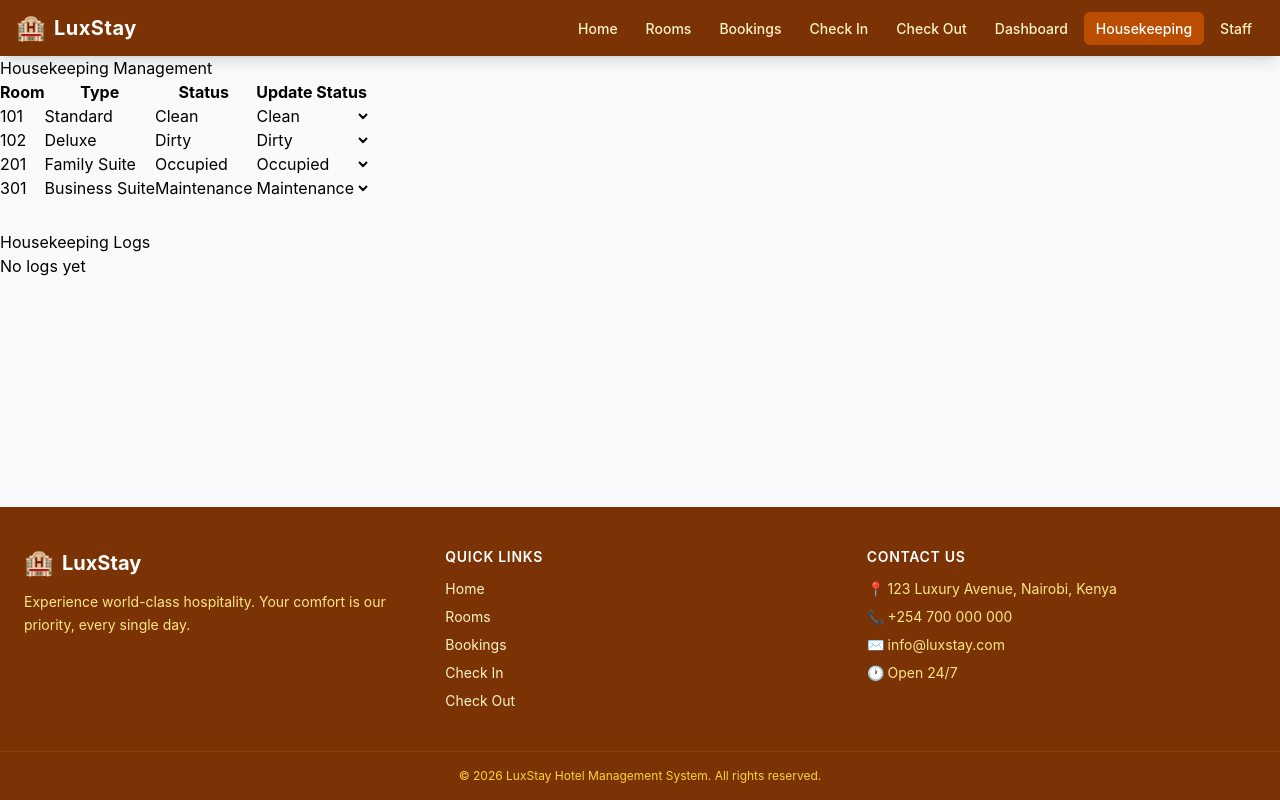
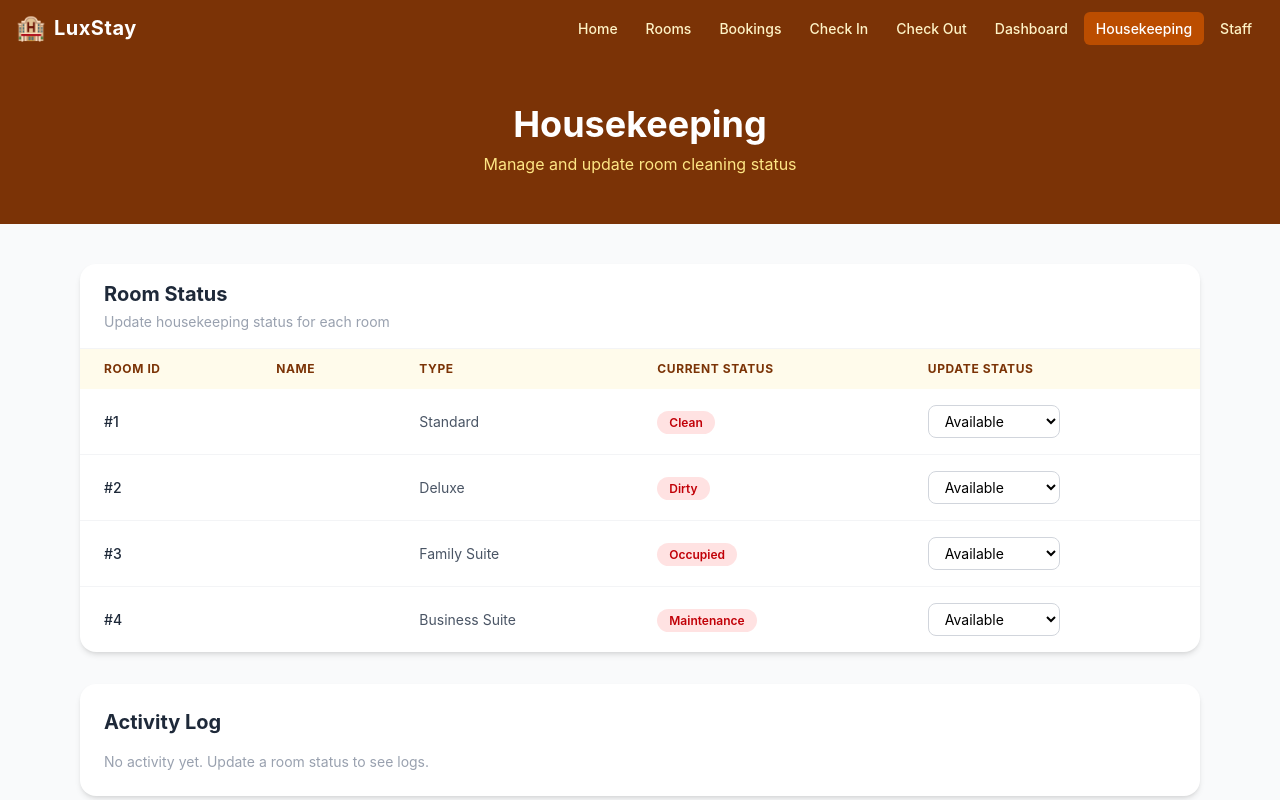
Before and after one commit to gadontune-png/HOTEL-MANAGEMENT-SYSTEM, a React (Vite) app in the folder frontend/: page /housekeeping in a window 1280 px wide. Shown: the top 800 px of the page. Built offline with nearby package versions, Linux system fonts and the light colour scheme.

Commit message:
feat: add Tailwind styling to dashboard, housekeeping and staff management pages

```diff
--- a/frontend/src/Pages/Dashboard.jsx
+++ b/frontend/src/Pages/Dashboard.jsx
@@ -1,62 +1,77 @@
-import React from "react";
-
-import rooms from "../data/rooms";
-
-// Import reusable component
-import RoomStatusCard from "../components/RoomStatusCard";
+// src/Pages/Dashboard.jsx
+import rooms from "../data/rooms"
+import RoomStatusCard from "../components/RoomStatusCard"
 
 function Dashboard() {
-
-  // Total rooms
-  const totalRooms = rooms.length;
-
-  // Available rooms
-  const availableRooms = rooms.filter(
-    (room) => room.status === "Clean"
-  ).length;
-
-  // Occupied rooms
-  const occupiedRooms = rooms.filter(
-    (room) => room.status === "Occupied"
-  ).length;
-
-  // Dirty rooms
-  const dirtyRooms = rooms.filter(
-    (room) => room.status === "Dirty"
-  ).length;
+  const totalRooms = rooms.length
+  const availableRooms = rooms.filter(r => r.status === "available").length
+  const occupiedRooms = rooms.filter(r => r.status === "booked").length
+  const maintenanceRooms = rooms.filter(r => r.status === "maintenance").length
 
   return (
-    <div className="dashboard">
+    <div className="min-h-screen bg-gray-50">
 
-      <h1>Admin Dashboard</h1>
+      {/* Header */}
+      <div className="bg-amber-900 text-white py-12 px-4 text-center">
+        <h1 className="text-4xl font-bold mb-2">Admin Dashboard</h1>
+        <p className="text-amber-200">Hotel operations overview</p>
+      </div>
 
-      <div className="dashboard-cards">
+      {/* Stats Cards */}
+      <div className="max-w-6xl mx-auto px-4 py-10">
+        <div className="grid grid-cols-1 sm:grid-cols-2 lg:grid-cols-4 gap-6">
+          <RoomStatusCard title="Total Rooms" value={totalRooms} icon="🏨" color="bg-blue-50 border-blue-400" />
+          <RoomStatusCard title="Available" value={availableRooms} icon="✅" color="bg-green-50 border-green-400" />
+          <RoomStatusCard title="Occupied" value={occupiedRooms} icon="🛌" color="bg-amber-50 border-amber-400" />
+          <RoomStatusCard title="Maintenance" value={maintenanceRooms} icon="🔧" color="bg-red-50 border-red-400" />
+        </div>
+      </div>
 
-        {/* Reusable cards */}
+      {/* Rooms Table */}
+      <div className="max-w-6xl mx-auto px-4 pb-16">
+        <div className="bg-white rounded-2xl shadow-md overflow-hidden">
+          <div className="px-6 py-4 border-b border-gray-100">
+            <h2 className="text-xl font-bold text-gray-800">Room Status Overview</h2>
+            <p className="text-gray-400 text-sm mt-1">Current status of all rooms</p>
+          </div>
+          <div className="overflow-x-auto">
+            <table className="w-full text-sm">
+              <thead className="bg-amber-50 text-amber-900 uppercase text-xs tracking-wider">
+                <tr>
+                  <th className="px-6 py-3 text-left">Room ID</th>
+                  <th className="px-6 py-3 text-left">Name</th>
+                  <th className="px-6 py-3 text-left">Type</th>
+                  <th className="px-6 py-3 text-left">Floor</th>
+                  <th className="px-6 py-3 text-left">Price/Night</th>
+                  <th className="px-6 py-3 text-left">Status</th>
+                </tr>
+              </thead>
+              <tbody className="divide-y divide-gray-100">
+                {rooms.map(room => (
+                  <tr key={room.id} className="hover:bg-gray-50 transition-colors">
+                    <td className="px-6 py-4 font-medium text-gray-800">#{room.id}</td>
+                    <td className="px-6 py-4 text-gray-600">{room.name}</td>
+                    <td className="px-6 py-4 text-gray-600">{room.type}</td>
+                    <td className="px-6 py-4 text-gray-600">Floor {room.floor}</td>
+                    <td className="px-6 py-4 text-amber-700 font-semibold">${room.price}</td>
+                    <td className="px-6 py-4">
+                      <span className={`px-3 py-1 rounded-full text-xs font-semibold capitalize
+                        ${room.status === 'available' ? 'bg-green-100 text-green-700' :
+                          room.status === 'booked' ? 'bg-blue-100 text-blue-700' :
+                          'bg-red-100 text-red-700'}`}>
+                        {room.status}
+                      </span>
+                    </td>
+                  </tr>
+                ))}
+              </tbody>
+            </table>
+          </div>
+        </div>
+      </div>
 
-        <RoomStatusCard
-          title="Total Rooms"
-          value={totalRooms}
-        />
-
-        <RoomStatusCard
-          title="Available Rooms"
-          value={availableRooms}
-        />
-
-        <RoomStatusCard
-          title="Occupied Rooms"
-          value={occupiedRooms}
-        />
-
-        <RoomStatusCard
-          title="Needs Cleaning"
-          value={dirtyRooms}
-        />
-
-      </div>
     </div>
-  );
+  )
 }
 
-export default Dashboard;
+export default Dashboard
--- a/frontend/src/Pages/Housekeeping.jsx
+++ b/frontend/src/Pages/Housekeeping.jsx
@@ -1,107 +1,99 @@
-import React, { useState } from "react";
-
-// Import room data
-import roomsData from "../data/rooms";
-
-// Import log component
-import HouseKeepingLog from "../components/HouseKeepingLog";
+// src/Pages/Housekeeping.jsx
+import { useState } from "react"
+import roomsData from "../data/rooms"
+import HouseKeepingLog from "../components/HouseKeepingLog"
 
 function Housekeeping() {
+  const [rooms, setRooms] = useState(roomsData)
+  const [logs, setLogs] = useState([])
 
-  // Store room data in state
-  const [rooms, setRooms] = useState(roomsData);
-
-  // Store housekeeping logs
-  const [logs, setLogs] = useState([]);
-
-  // Function to update room status
   const updateStatus = (id, newStatus) => {
-
-    // Update room status
-    const updatedRooms = rooms.map((room) =>
-
-      room.id === id
-        ? { ...room, status: newStatus }
-        : room
-    );
-
-    // Save updated rooms
-    setRooms(updatedRooms);
-
-    // Find updated room
-    const updatedRoom = rooms.find(
-      (room) => room.id === id
-    );
-
-    // Add new activity log
-    setLogs([
-      ...logs,
-      `Room ${updatedRoom.number} marked as ${newStatus}`,
-    ]);
-  };
+    const updatedRooms = rooms.map(room =>
+      room.id === id ? { ...room, status: newStatus } : room
+    )
+    setRooms(updatedRooms)
+    const updatedRoom = rooms.find(room => room.id === id)
+    setLogs([...logs, `Room ${updatedRoom.id} marked as ${newStatus} at ${new Date().toLocaleTimeString()}`])
+  }
 
   return (
-    <div>
+    <div className="min-h-screen bg-gray-50">
 
-      {/* Page heading */}
-      <h1>Housekeeping Management</h1>
+      {/* Header */}
+      <div className="bg-amber-900 text-white py-12 px-4 text-center">
+        <h1 className="text-4xl font-bold mb-2">Housekeeping</h1>
+        <p className="text-amber-200">Manage and update room cleaning status</p>
+      </div>
 
-      {/* Rooms table */}
-      <table border="1" cellPadding="10">
-
-        <thead>
+      {/* Table */}
+      <div className="max-w-6xl mx-auto px-4 py-10">
+        <div className="bg-white rounded-2xl shadow-md overflow-hidden mb-8">
+          <div className="px-6 py-4 border-b border-gray-100">
+            <h2 className="text-xl font-bold text-gray-800">Room Status</h2>
+            <p className="text-gray-400 text-sm mt-1">Update housekeeping status for each room</p>
+          </div>
+          <div className="overflow-x-auto">
+            <table className="w-full text-sm">
+              <thead className="bg-amber-50 text-amber-900 uppercase text-xs tracking-wider">
                 <tr>
-            <th>Room</th>
-            <th>Type</th>
-            <th>Status</th>
-            <th>Update Status</th>
+                  <th className="px-6 py-3 text-left">Room ID</th>
+                  <th className="px-6 py-3 text-left">Name</th>
+                  <th className="px-6 py-3 text-left">Type</th>
+                  <th className="px-6 py-3 text-left">Current Status</th>
+                  <th className="px-6 py-3 text-left">Update Status</th>
                 </tr>
               </thead>
-
-        <tbody>
-
-          {/* Loop through all rooms */}
-          {rooms.map((room) => (
-
-            <tr key={room.id}>
-
-              <td>{room.number}</td>
-
-              <td>{room.type}</td>
-
-              <td>{room.status}</td>
-
-              <td>
-
-                {/* Dropdown for updating room status */}
+              <tbody className="divide-y divide-gray-100">
+                {rooms.map(room => (
+                  <tr key={room.id} className="hover:bg-gray-50 transition-colors">
+                    <td className="px-6 py-4 font-medium text-gray-800">#{room.id}</td>
+                    <td className="px-6 py-4 text-gray-600">{room.name}</td>
+                    <td className="px-6 py-4 text-gray-600">{room.type}</td>
+                    <td className="px-6 py-4">
+                      <span className={`px-3 py-1 rounded-full text-xs font-semibold capitalize
+                        ${room.status === 'available' ? 'bg-green-100 text-green-700' :
+                          room.status === 'booked' ? 'bg-blue-100 text-blue-700' :
+                          'bg-red-100 text-red-700'}`}>
+                        {room.status}
+                      </span>
+                    </td>
+                    <td className="px-6 py-4">
                       <select
                         value={room.status}
-
-                  onChange={(e) =>
-                    updateStatus(
-                      room.id,
-                      e.target.value
-                    )
-                  }
+                        onChange={(e) => updateStatus(room.id, e.target.value)}
+                        className="border border-gray-300 rounded-lg px-3 py-1.5 text-sm focus:outline-none focus:ring-2 focus:ring-amber-500"
                       >
-                  <option>Clean</option>
-                  <option>Dirty</option>
-                  <option>Occupied</option>
-                  <option>Maintenance</option>
+                        <option value="available">Available</option>
+                        <option value="booked">Booked</option>
+                        <option value="maintenance">Maintenance</option>
                       </select>
-
                     </td>
                   </tr>
-
                 ))}
               </tbody>
             </table>
+          </div>
+        </div>
 
-      {/* Display housekeeping logs */}
-      <HouseKeepingLog logs={logs} />
+        {/* Logs */}
+        <div className="bg-white rounded-2xl shadow-md p-6">
+          <h2 className="text-xl font-bold text-gray-800 mb-4">Activity Log</h2>
+          {logs.length === 0 ? (
+            <p className="text-gray-400 text-sm">No activity yet. Update a room status to see logs.</p>
+          ) : (
+            <ul className="space-y-2">
+              {logs.map((log, i) => (
+                <li key={i} className="flex items-center gap-2 text-sm text-gray-600">
+                  <span className="text-amber-500">📋</span> {log}
+                </li>
+              ))}
+            </ul>
+          )}
+        </div>
+      </div>
 
     </div>
-  );
+  )
 }
 
-export default Housekeeping;
+export default Housekeeping
--- a/frontend/src/Pages/StaffManagement.jsx
+++ b/frontend/src/Pages/StaffManagement.jsx
@@ -1,107 +1,76 @@
-import React, { useState } from "react";
-import StaffTable from "../components/StaffTable";
+// src/Pages/StaffManagement.jsx
+import { useState } from "react"
+import StaffTable from "../components/StaffTable"
+
 function StaffManagement() {
+  const [staff, setStaff] = useState([
+    { id: 1, name: "Morgan", role: "Manager" },
+    { id: 2, name: "Nayana", role: "Housekeeper" },
+  ])
+  const [name, setName] = useState("")
+  const [role, setRole] = useState("")
 
-  // Staff state
-  const [staff, setStaff] = useState([
+  const addStaff = () => {
+    if (!name || !role) return
+    setStaff([...staff, { id: Date.now(), name, role }])
+    setName("")
+    setRole("")
+  }
 
-    {
-      id: 1,
-      name: "John",
-      role: "Manager",
-    },
-
-    {
-      id: 2,
-      name: "Mary",
-      role: "Housekeeper",
-    },
-  ]);
-
-  // Form input states
-  const [name, setName] = useState("");
-  const [role, setRole] = useState("");
-
-  // CREATE operation
-  const addStaff = () => {
-
-    // Prevent empty input
-    if (!name || !role) return;
-
-    // Create new staff object
-    const newStaff = {
-      id: Date.now(),
-      name,
-      role,
-    };
-
-    // Add new staff to array
-    setStaff([...staff, newStaff]);
-
-    // Clear form inputs
-    setName("");
-    setRole("");
-  };
-
-  // DELETE operation
   const deleteStaff = (id) => {
-
-    // Remove selected staff member
-    setStaff(
-      staff.filter(
-        (member) => member.id !== id
-      )
-    );
-  };
+    setStaff(staff.filter(member => member.id !== id))
+  }
 
   return (
-    <div>
+    <div className="min-h-screen bg-gray-50">
 
-      {/* Page heading */}
-      <h1>Staff Management</h1>
+      {/* Header */}
+      <div className="bg-amber-900 text-white py-12 px-4 text-center">
+        <h1 className="text-4xl font-bold mb-2">Staff Management</h1>
+        <p className="text-amber-200">Add, view and remove hotel staff members</p>
+      </div>
 
-      {/* Input section */}
-      <div>
+      <div className="max-w-4xl mx-auto px-4 py-10">
 
-        {/* Staff name input */}
+        {/* Add Staff Form */}
+        <div className="bg-white rounded-2xl shadow-md p-6 mb-8">
+          <h2 className="text-xl font-bold text-gray-800 mb-4">Add New Staff</h2>
+          <div className="flex flex-col sm:flex-row gap-4">
             <input
               type="text"
               placeholder="Staff Name"
-
               value={name}
-
-          onChange={(e) =>
-            setName(e.target.value)
-          }
+              onChange={(e) => setName(e.target.value)}
+              className="flex-1 border border-gray-300 rounded-lg px-4 py-2.5 text-sm focus:outline-none focus:ring-2 focus:ring-amber-500"
             />
-
-        {/* Staff role input */}
             <input
               type="text"
               placeholder="Role"
-
               value={role}
-
-          onChange={(e) =>
-            setRole(e.target.value)
-          }
+              onChange={(e) => setRole(e.target.value)}
+              className="flex-1 border border-gray-300 rounded-lg px-4 py-2.5 text-sm focus:outline-none focus:ring-2 focus:ring-amber-500"
             />
-
-        {/* Add button */}
-        <button onClick={addStaff}>
+            <button
+              onClick={addStaff}
+              className="bg-amber-900 hover:bg-amber-700 text-white font-semibold px-6 py-2.5 rounded-lg transition-colors"
+            >
               Add Staff
             </button>
+          </div>
+        </div>
+
+        {/* Staff Table */}
+        <div className="bg-white rounded-2xl shadow-md overflow-hidden">
+          <div className="px-6 py-4 border-b border-gray-100">
+            <h2 className="text-xl font-bold text-gray-800">Staff Members</h2>
+            <p className="text-gray-400 text-sm mt-1">{staff.length} staff members</p>
+          </div>
+          <StaffTable staff={staff} deleteStaff={deleteStaff} />
+        </div>
 
       </div>
-
-      {/* Staff table */}
-      <StaffTable
-        staff={staff}
-        deleteStaff={deleteStaff}
-      />
-
     </div>
-  );
+  )
 }
 
-export default StaffManagement;
+export default StaffManagement
--- /dev/null
+++ b/frontend/src/components/RoomStatusCard.jsx
@@ -0,0 +1,14 @@
+// src/components/RoomStatusCard.jsx
+function RoomStatusCard({ title, value, icon, color }) {
+  return (
+    <div className={`rounded-2xl border-l-4 p-6 shadow-sm ${color} flex items-center gap-4`}>
+      <div className="text-4xl">{icon}</div>
+      <div>
+        <p className="text-sm text-gray-500 font-medium">{title}</p>
+        <p className="text-3xl font-bold text-gray-800 mt-1">{value}</p>
+      </div>
+    </div>
+  )
+}
+
+export default RoomStatusCard
--- a/frontend/src/components/RoomStatuscard.jsx
+++ /dev/null
@@ -1,20 +0,0 @@
-import React from "react";
-
-// Reusable card component
-
-function RoomStatusCard({ title, value }) {
-
-  return (
-    <div className="card">
-
-      {/* Card value */}
-      <h2>{value}</h2>
-
-      {/* Card title */}
-      <p>{title}</p>
-
-    </div>
-  );
-}
-
-export default RoomStatusCard;
--- a/frontend/src/components/StaffTable.jsx
+++ b/frontend/src/components/StaffTable.jsx
@@ -1,47 +1,60 @@
-import React from "react";
-
+// src/components/StaffTable.jsx
 function StaffTable({ staff, deleteStaff }) {
+  const roleColors = {
+    Manager: 'bg-purple-100 text-purple-700',
+    Housekeeper: 'bg-blue-100 text-blue-700',
+    Receptionist: 'bg-green-100 text-green-700',
+    Security: 'bg-red-100 text-red-700',
+  }
 
   return (
-    <table border="1" cellPadding="10">
-
-      <thead>
+    <div className="overflow-x-auto">
+      <table className="w-full text-sm">
+        <thead className="bg-amber-50 text-amber-900 uppercase text-xs tracking-wider">
           <tr>
-          <th>Name</th>
-          <th>Role</th>
-          <th>Action</th>
+            <th className="px-6 py-3 text-left">#</th>
+            <th className="px-6 py-3 text-left">Name</th>
+            <th className="px-6 py-3 text-left">Role</th>
+            <th className="px-6 py-3 text-left">Action</th>
           </tr>
         </thead>
-
-      <tbody>
-
-        {staff.map((member) => (
-
-          <tr key={member.id}>
-
-            <td>{member.name}</td>
-
-            <td>{member.role}</td>
-
-            <td>
-
+        <tbody className="divide-y divide-gray-100">
+          {staff.map((member, index) => (
+            <tr key={member.id} className="hover:bg-gray-50 transition-colors">
+              <td className="px-6 py-4 text-gray-400">{index + 1}</td>
+              <td className="px-6 py-4">
+                <div className="flex items-center gap-3">
+                  <div className="w-8 h-8 rounded-full bg-amber-900 text-white flex items-center justify-center font-semibold text-sm">
+                    {member.name.charAt(0)}
+                  </div>
+                  <span className="font-medium text-gray-800">{member.name}</span>
+                </div>
+              </td>
+              <td className="px-6 py-4">
+                <span className={`px-3 py-1 rounded-full text-xs font-semibold ${roleColors[member.role] || 'bg-gray-100 text-gray-700'}`}>
+                  {member.role}
+                </span>
+              </td>
+              <td className="px-6 py-4">
                 <button
-                onClick={() =>
-                  deleteStaff(member.id)
-                }
+                  onClick={() => deleteStaff(member.id)}
+                  className="text-red-500 hover:text-red-700 hover:bg-red-50 px-3 py-1.5 rounded-lg text-xs font-medium transition-colors"
                 >
-                Delete
+                  🗑️ Remove
                 </button>
-
               </td>
-
             </tr>
-
           ))}
-
         </tbody>
       </table>
-  );
+      {staff.length === 0 && (
+        <div className="text-center py-12 text-gray-400">
+          <p className="text-4xl mb-2">👥</p>
+          <p className="text-sm">No staff members yet. Add one above!</p>
+        </div>
+      )}
+    </div>
+  )
 }
 
-export default StaffTable;
+export default StaffTable
```
Lines whose indentation alone changed are shown as unchanged.
